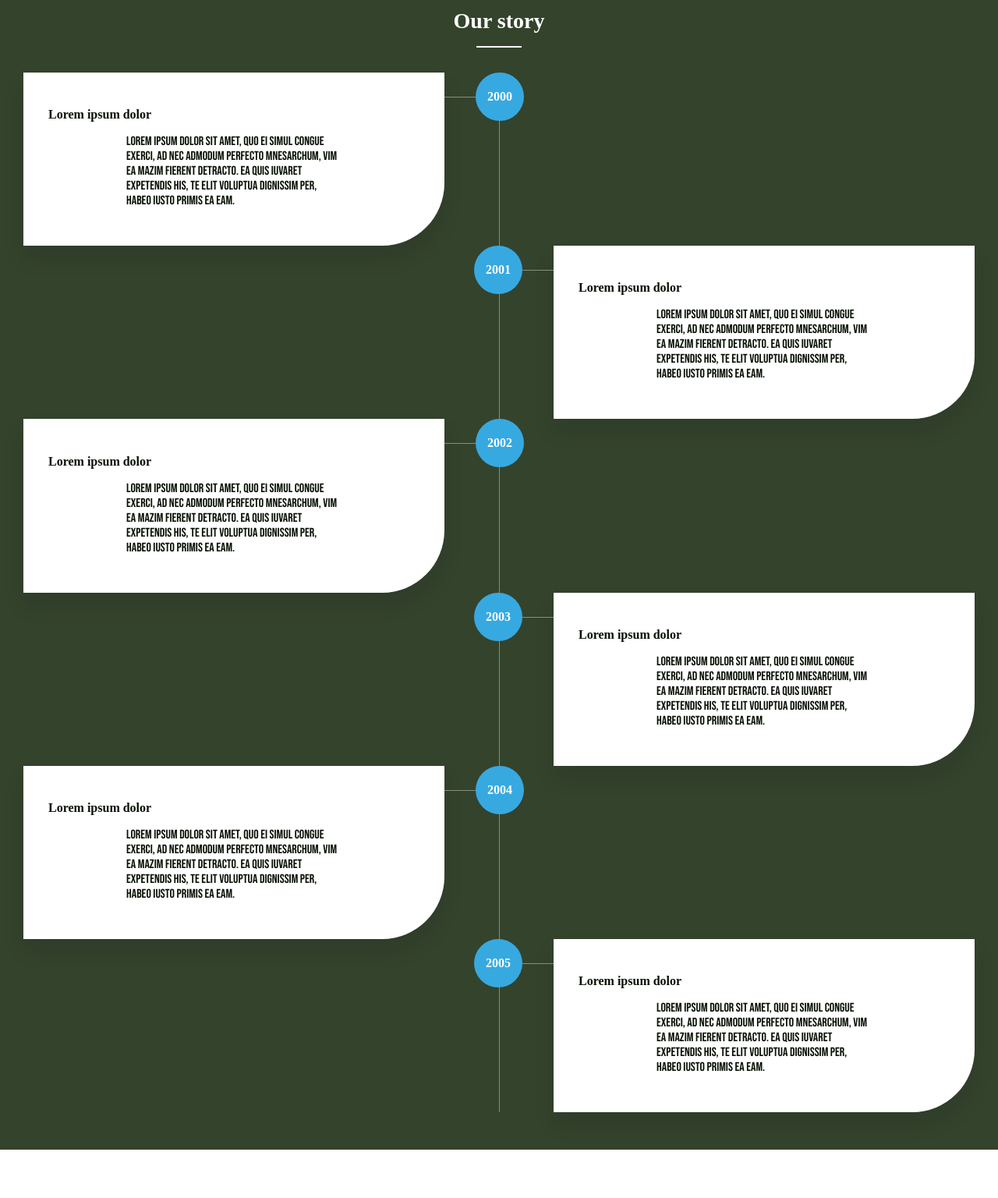
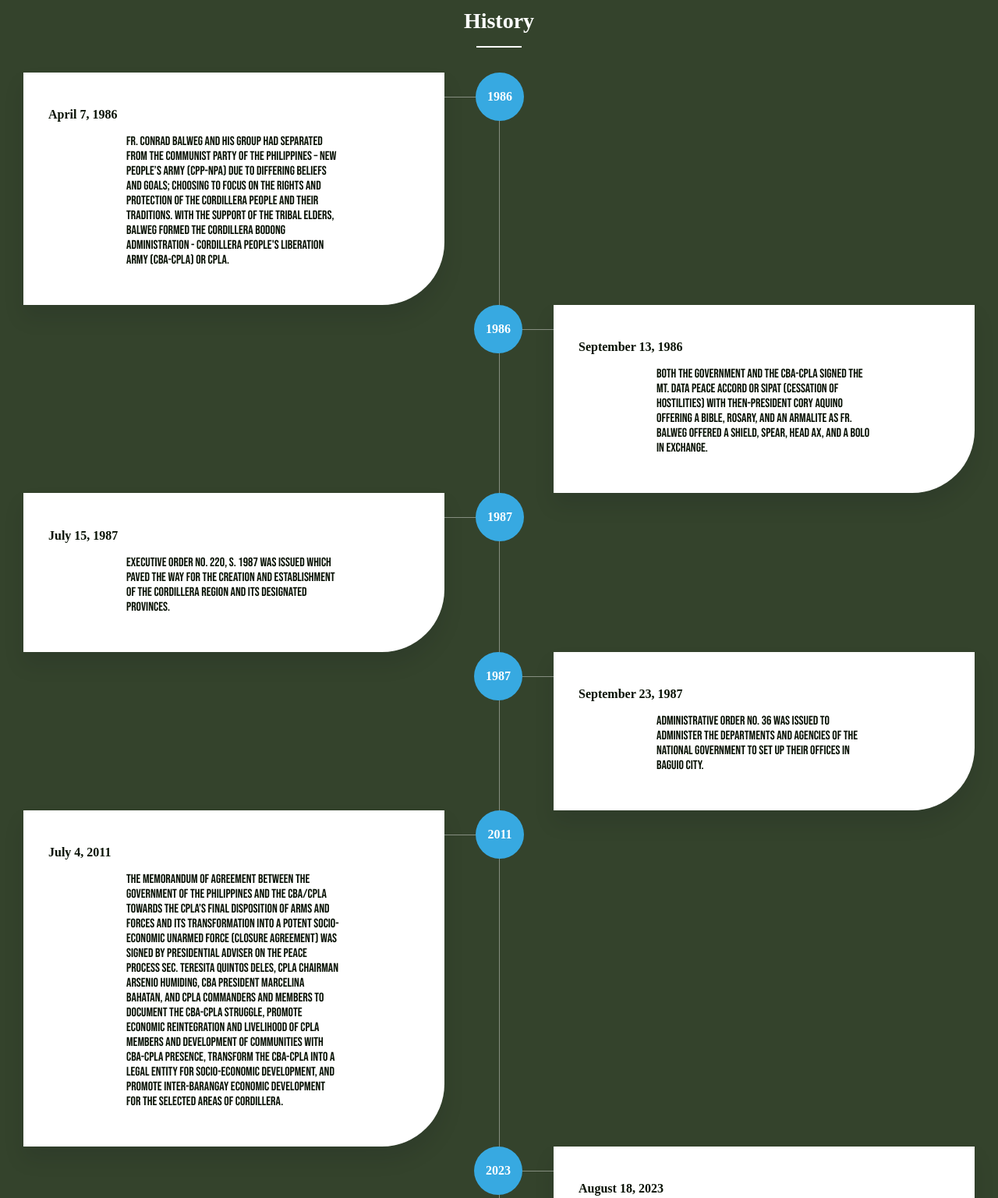
Before and after one commit to HansDaligdig/Webtech_act2, a plain HTML site: page Sipat/index.html in a window 1280 px wide. Shown: the part 2880-4416 px from the top of the page at 78% size. Before the commit the page ends 4354 px from the top, so only its background shows below. Drawn offline with Linux system fonts and the light colour scheme.

Commit message:
Fixed asseacu and sipat

```diff
--- a/Sipat/index.html
+++ b/Sipat/index.html
@@ -70,57 +70,87 @@
         <div class="bg-gradient_solid">
             <div class="container">
               <div class="section-header">
-                <h2>Our story</h2>
+                <h2>History</h2>
                 <hr>
               </div>
               <div class="steps">
                 <div class="steps-container">
                   <div class="content1">
-                    <h2>Lorem ipsum dolor</h2>
-                    <p>Lorem ipsum dolor sit amet, quo ei simul congue exerci, ad nec admodum perfecto mnesarchum, vim ea mazim fierent detracto. Ea quis iuvaret expetendis his, te elit voluptua dignissim per, habeo iusto primis ea eam.</p>
+                    <h2>April 7, 1986</h2>
+                    <p>Fr. Conrad Balweg and his group had separated from the Communist Party of the
+                      Philippines – New People’s Army (CPP-NPA) due to differing beliefs and goals;
+                      choosing to focus on the rights and protection of the Cordillera people and their
+                      traditions. With the support of the tribal elders, Balweg formed the Cordillera
+                      Bodong Administration - Cordillera People's Liberation Army (CBA-CPLA) or CPLA.
+                    </p>
                   </div>
                   <i class="step-line"></i>
-                  <div class="date">2000</div>
+                  <div class="date">1986</div>
                 </div>
                 <div class="steps-container">
                   <div class="content2">
-                    <h2>Lorem ipsum dolor</h2>
-                    <p>Lorem ipsum dolor sit amet, quo ei simul congue exerci, ad nec admodum perfecto mnesarchum, vim ea mazim fierent detracto. Ea quis iuvaret expetendis his, te elit voluptua dignissim per, habeo iusto primis ea eam.</p>
+                    <h2>September 13, 1986</h2>
+                    <p>Both the government and the CBA-CPLA signed the Mt. Data Peace Accord
+                      or Sipat (Cessation of Hostilities) with then-President Cory Aquino
+                      offering a Bible, rosary, and an Armalite as Fr. Balweg offered a shield,
+                       spear, head ax, and a bolo in exchange.
+                    </p>
                   </div>
                   <i class="step-line"></i>
-                  <div class="date">2001</div>
+                  <div class="date">1986</div>
                 </div>
                 <div class="steps-container">
                   <div class="content1">
-                    <h2>Lorem ipsum dolor</h2>
-                    <p>Lorem ipsum dolor sit amet, quo ei simul congue exerci, ad nec admodum perfecto mnesarchum, vim ea mazim fierent detracto. Ea quis iuvaret expetendis his, te elit voluptua dignissim per, habeo iusto primis ea eam.</p>
+                    <h2>July 15, 1987</h2>
+                    <p>Executive Order No. 220, s. 1987 was issued which paved the way for the
+                      creation and establishment of the Cordillera region and its designated
+                      provinces.
+                    </p>
                   </div>
                   <i class="step-line"></i>
-                  <div class="date">2002</div>
+                  <div class="date">1987</div>
                 </div>
                 <div class="steps-container">
                   <div class="content2">
-                    <h2>Lorem ipsum dolor</h2>
-                    <p>Lorem ipsum dolor sit amet, quo ei simul congue exerci, ad nec admodum perfecto mnesarchum, vim ea mazim fierent detracto. Ea quis iuvaret expetendis his, te elit voluptua dignissim per, habeo iusto primis ea eam.</p>
+                    <h2>September 23, 1987</h2>
+                    <p>Administrative Order No. 36 was issued to administer the departments
+                      and agencies of the national government to set up their offices
+                      in Baguio City.
+                    </p>
                   </div>
                   <i class="step-line"></i>
-                  <div class="date">2003</div>
+                  <div class="date">1987</div>
                 </div>
                 <div class="steps-container">
                   <div class="content1">
-                    <h2>Lorem ipsum dolor</h2>
-                    <p>Lorem ipsum dolor sit amet, quo ei simul congue exerci, ad nec admodum perfecto mnesarchum, vim ea mazim fierent detracto. Ea quis iuvaret expetendis his, te elit voluptua dignissim per, habeo iusto primis ea eam.</p>
+                    <h2>July 4, 2011</h2>
+                    <p>The Memorandum of Agreement between the Government of the Philippines
+                      and the CBA/CPLA towards the CPLA’s Final Disposition of Arms
+                      and Forces and its Transformation into a Potent Socio-Economic
+                      Unarmed Force (Closure Agreement) was signed by Presidential
+                      Adviser on the Peace Process Sec. Teresita Quintos Deles,
+                      CPLA Chairman Arsenio Humiding, CBA President Marcelina Bahatan,
+                      and CPLA commanders and members to document the CBA-CPLA struggle,
+                      promote economic reintegration and livelihood of CPLA members and
+                      development of communities with CBA-CPLA presence, transform the
+                      CBA-CPLA into a legal entity for socio-economic development, and
+                      promote inter-barangay economic development for the selected areas
+                      of Cordillera.
+                    </p>
                   </div>
                   <i class="step-line"></i>
-                  <div class="date">2004</div>
+                  <div class="date">2011</div>
                 </div>
                 <div class="steps-container">
                   <div class="content2">
-                    <h2>Lorem ipsum dolor</h2>
-                    <p>Lorem ipsum dolor sit amet, quo ei simul congue exerci, ad nec admodum perfecto mnesarchum, vim ea mazim fierent detracto. Ea quis iuvaret expetendis his, te elit voluptua dignissim per, habeo iusto primis ea eam.</p>
+                    <h2>August 18, 2023</h2>
+                    <p>Proclamation 324, s.2023 was signed by Executive Secretary Lucas
+                      Bersamin declaring September 13 as a special (non-working) holiday
+                      to commemorate the Sipat Agreement.
+                    </p>
                   </div>
                   <i class="step-line"></i>
-                  <div class="date">2005</div>
+                  <div class="date">2023</div>
                 </div>
               </div>
             </div>
```
Also changed, not shown: Aseaccu/index.html (+34 -2 lines), Aseaccu/style/style.css (+53 -2 lines).
